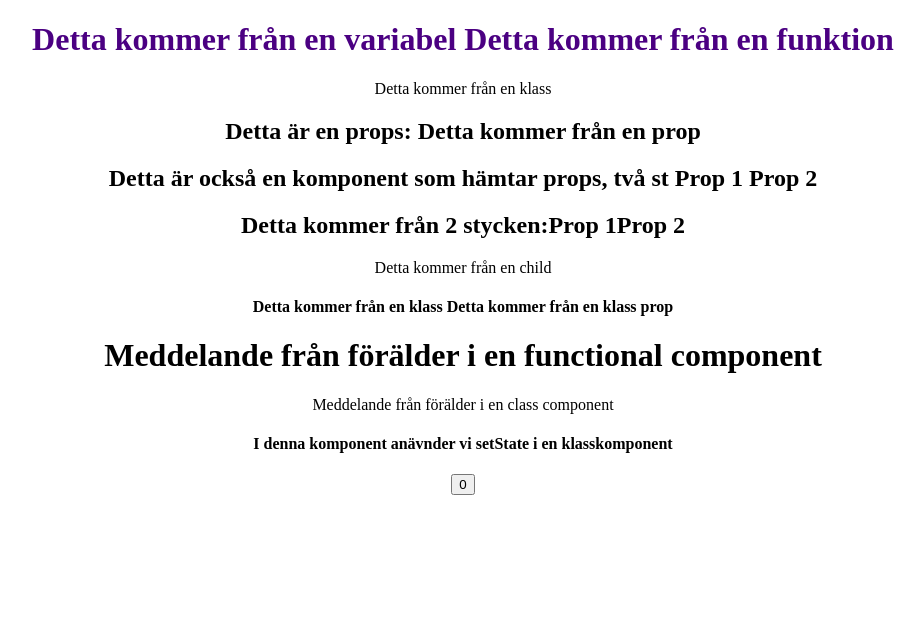
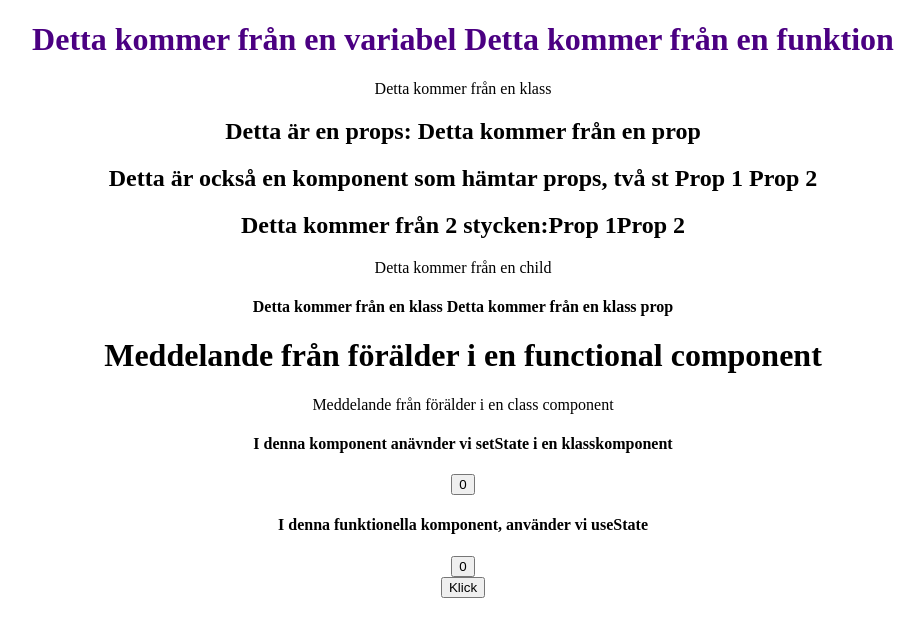
Before and after one commit to chrillah/firstreact, a React (Create React App) app: page / in a window 1280 px wide. Shown: the top 636 px of the page, without its empty margins (177-1101 px from the left). Built offline with nearby package versions, Linux system fonts and the light colour scheme.

Commit message:
event function added

```diff
--- a/src/App.js
+++ b/src/App.js
@@ -19,6 +19,10 @@ import ClassAndProps from './component/ClassAndProps';
 
 
 import StateCounterClass from './component/StateCounterClass';
+
+import StateCounterFunction from './component/StateCounterFunction';
+
+import FunctionEvent from './component/FunctionEvent';
 
 // hämtar in komponenten
 function App() {
@@ -44,6 +48,8 @@ function App() {
         {/* Dag två State & Events */}
 
         <StateCounterClass />
+        <StateCounterFunction />
+        <FunctionEvent />
     </div>
   );
 }
--- /dev/null
+++ b/src/component/FunctionEvent.js
@@ -0,0 +1,13 @@
+import React from 'react'
+
+function FunctionEvent(){
+    function clickEvent(){
+        console.log('klick')
+    }
+
+    return(
+        <button onClick={clickEvent}>Klick</button>
+    )
+}
+
+export default FunctionEvent
--- /dev/null
+++ b/src/component/StateCounterFunction.js
@@ -0,0 +1,15 @@
+import {useState} from 'react'
+
+// es6-function
+const StateCounterFunction= () =>{
+    const [count, setCount] = useState(0)
+
+    return(
+        <div>
+            <h4>I denna funktionella komponent, använder vi useState</h4>
+            <button onClick={()=>setCount(count + 1)}>{count}</button>
+        </div>
+    )
+}
+
+export default StateCounterFunction
```
